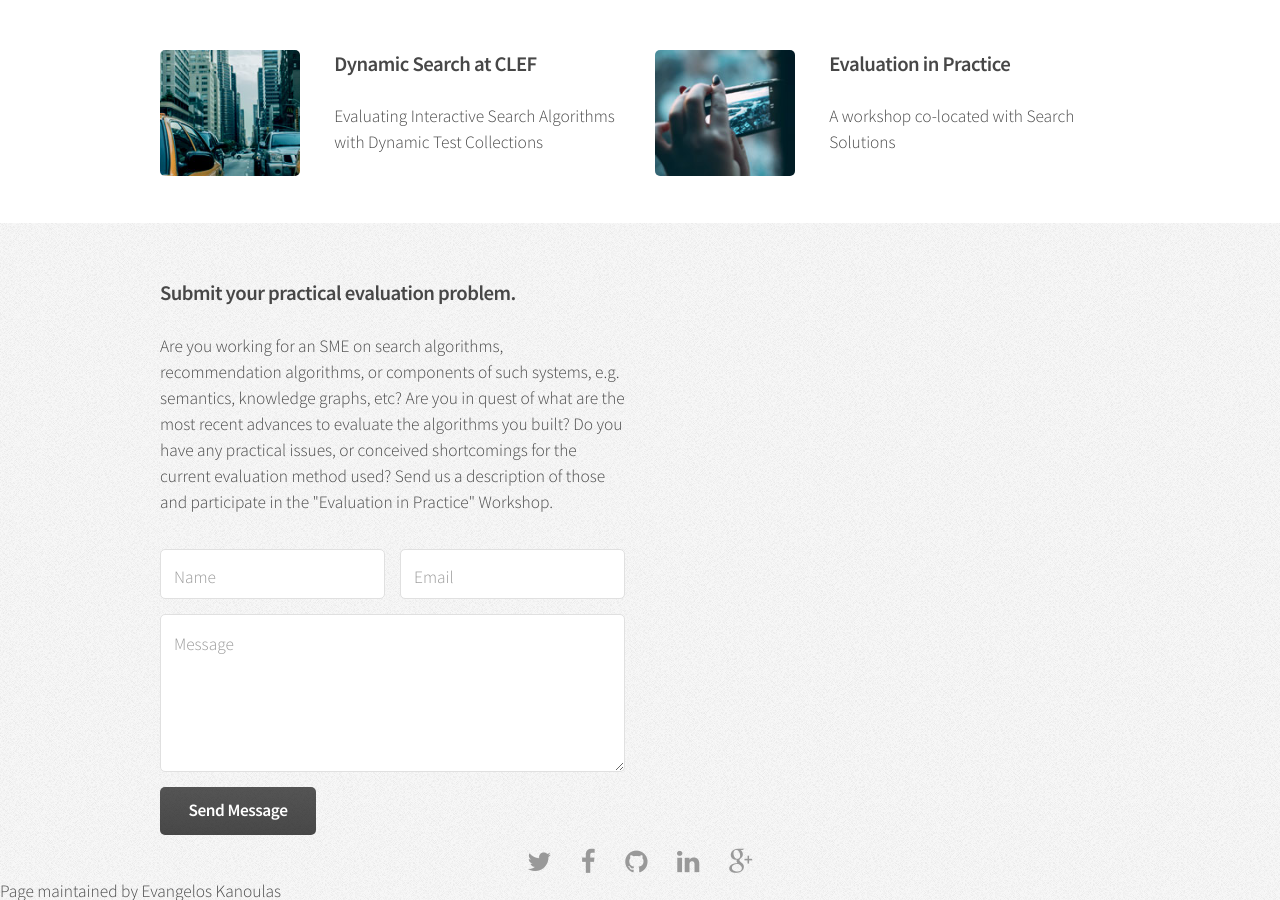
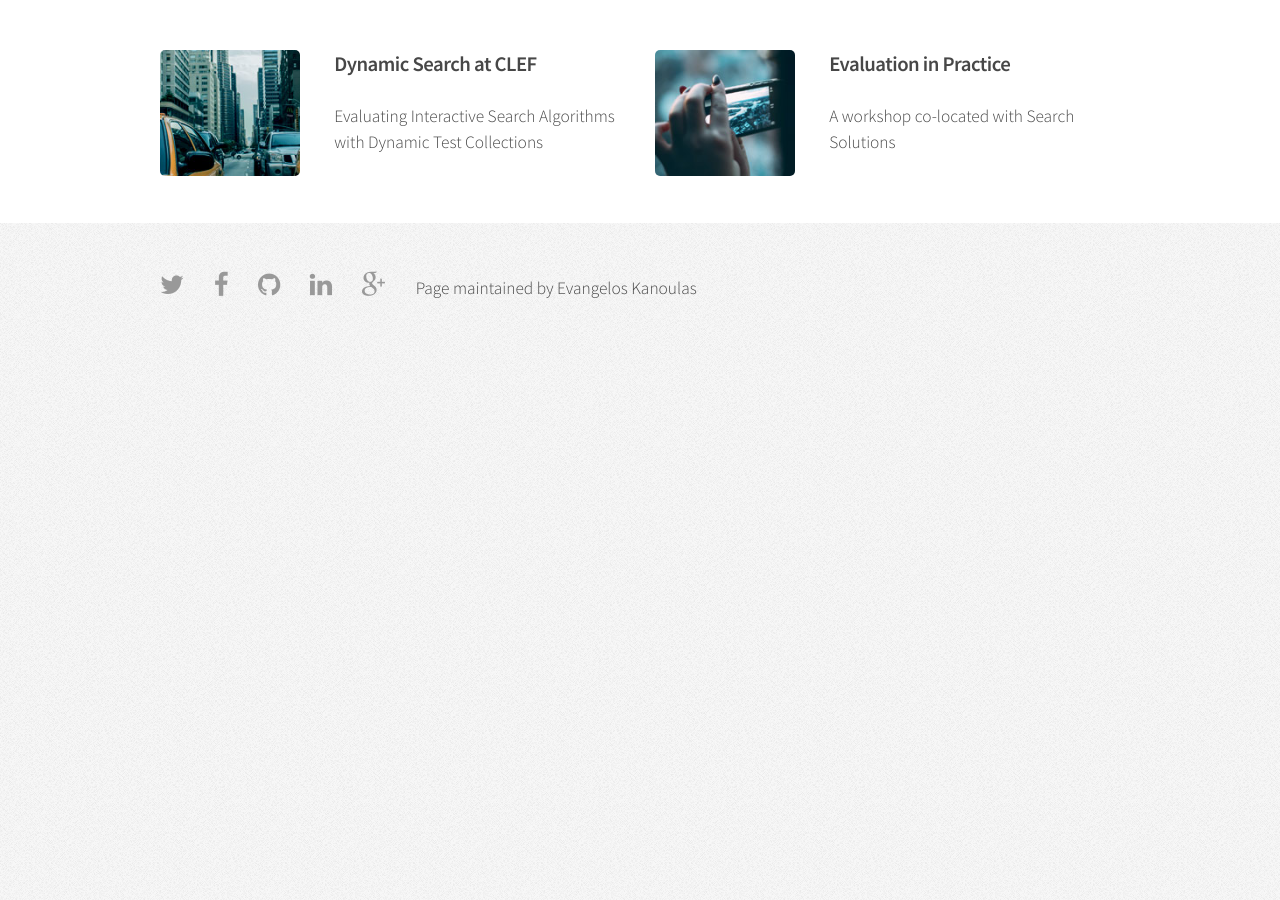
Before and after one commit to ekanou/evaluation, a Jekyll site: the page built from index.html, in a window 1280 px wide and 900 px high, scrolled down 1256 px. Built offline with Jekyll 4.4.1, drawn with Linux system fonts in a browser that asks for light colours; the list of posts is cut into pages by our own code; after the commit the page ends 1661 px from its top, so only the background shows below that.

Commit message:
Update footer.html

```diff
--- a/_includes/footer.html
+++ b/_includes/footer.html
@@ -32,35 +32,6 @@
 							</div>
 						</div>
 						-->
-						<section class="6u">
-							<h3>Submit your practical evaluation problem.</h3>
-							<p>Are you working for an SME on search algorithms, recommendation algorithms, or components of such systems, e.g. semantics, knowledge graphs, etc? Are you in quest of what are the most recent advances to evaluate the algorithms you built? Do you have any practical issues, or conceived shortcomings for the current evaluation method used? Send us a description of those and participate in the "Evaluation in Practice" Workshop.</p>
-							<form>
-								<div class="row half collapse-at-2">
-									<div class="6u">
-										<input type="text" name="name" id="name" placeholder="Name" />
-									</div>
-									<div class="6u">
-										<input type="email" name="email" id="email" placeholder="Email" />
-									</div>
-								</div>
-								<div class="row half">
-									<div class="12u">
-										<textarea name="message" id="message" placeholder="Message" rows="5"></textarea>
-									</div>
-								</div>
-								<div class="row half">
-									<div class="12u">
-										<ul class="actions">
-											<li><input type="submit" class="button alt" value="Send Message" /></li>
-										</ul>
-									</div>
-								</div>
-							</form>
-						</section>
-					</div>
-				</div>
-
 				<!-- Icons -->
 					<ul class="icons">
 						<li><a href="#" class="icon fa-twitter"><span class="label">Twitter</span></a></li>
```
